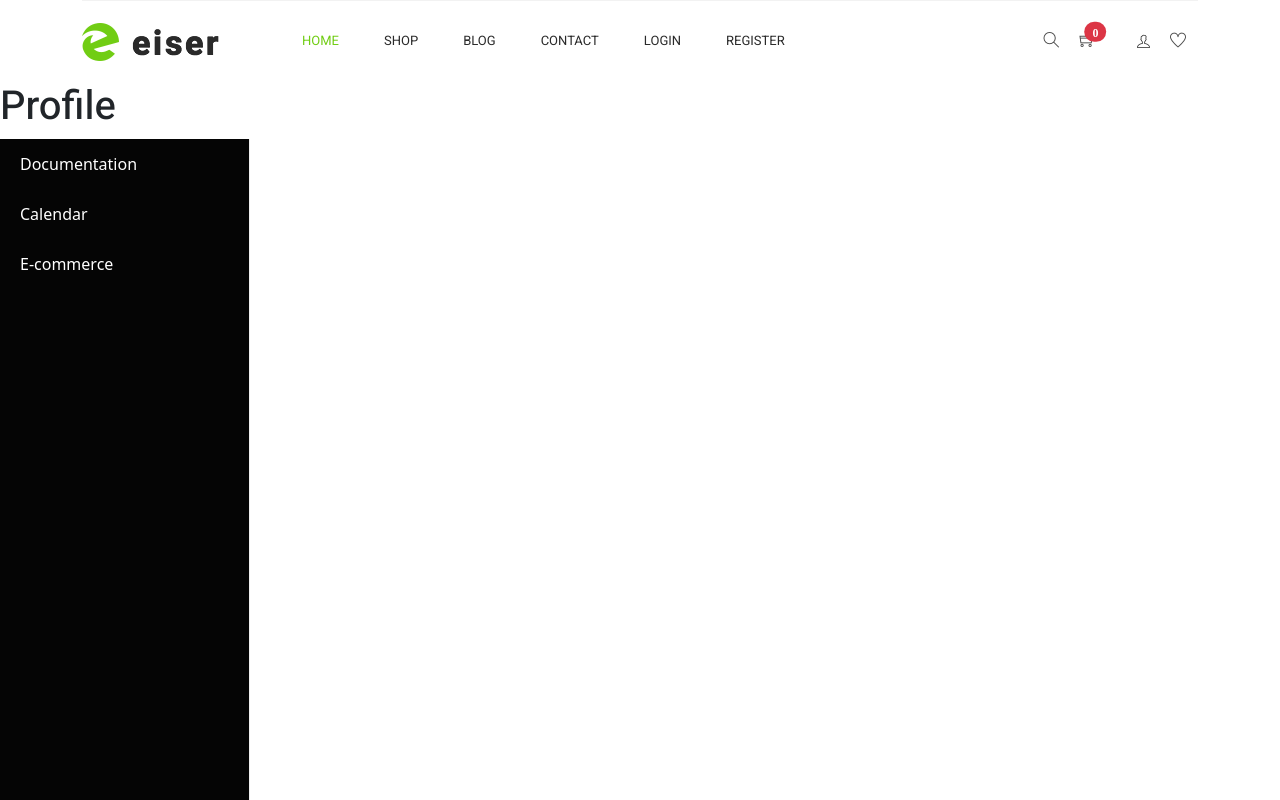
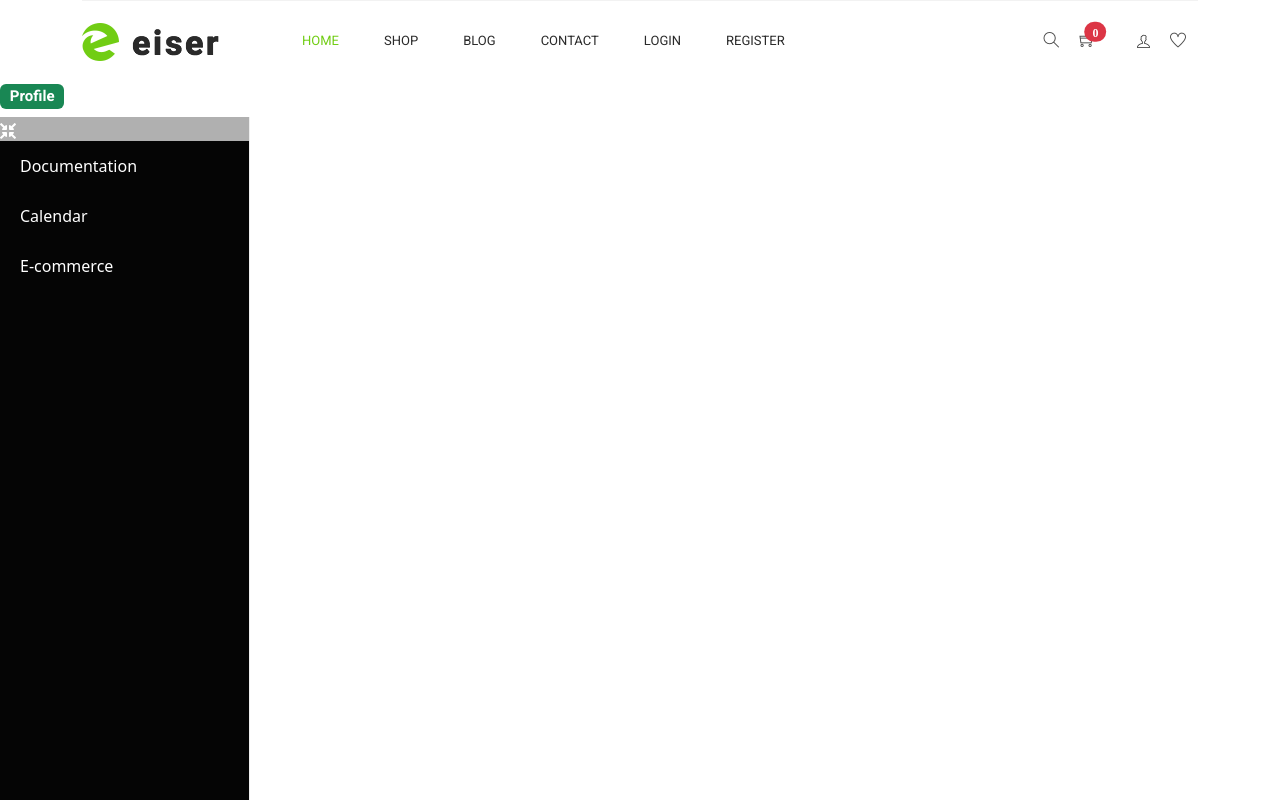
Before and after one commit to HussamFull/tshop, a React (Vite) app: page /profile in a window 1280 px wide. Shown: the top 800 px of the page. Built offline with nearby package versions, Linux system fonts and the light colour scheme; no server answers.

Commit message:
toggleCollapsed

```diff
--- a/package.json
+++ b/package.json
@@ -16,6 +16,7 @@
     "react-bootstrap": "^2.10.7",
     "react-dom": "^18.3.1",
     "react-hook-form": "^7.54.2",
+    "react-icons": "^5.4.0",
     "react-pro-sidebar": "^1.1.0",
     "react-router-dom": "^7.1.3",
     "react-toastify": "^11.0.3"
--- a/src/components/user/navbar/Navbar.jsx
+++ b/src/components/user/navbar/Navbar.jsx
@@ -6,20 +6,17 @@ import register from '../../../pages/user/register/Register'
 import Cart from '../../../pages/user/cart/Cart'
 import { CartContext } from '../context/CartContext'
 
-
-
-
-
-
-
-
-
-
-
 export default function CustomNavbar() {
 
 
   const {cartCount} = useContext(CartContext);
+
+  const logout = ()=>{
+
+
+  }
+
+
 
 
 
@@ -136,7 +133,7 @@ export default function CustomNavbar() {
                             <Link className="nav-link" to={'Profile'}>Profile</Link>
                           </li>
                           <li className="nav-item">
-                            <Link className="nav-link" to={'#'}>Logout</Link>
+                            <Link className="nav-link" to={logout}>Logout</Link>
                           </li>
                         </ul>
                       </li>
--- a/src/components/user/sidebar/CustomSidebar.jsx
+++ b/src/components/user/sidebar/CustomSidebar.jsx
@@ -2,13 +2,29 @@ import React from "react";
 import { Sidebar, Menu, MenuItem } from "react-pro-sidebar";
 import { Link } from "react-router-dom";
 import style from "./sidebar.module.css";
+import { FaExpandArrowsAlt } from "react-icons/fa";
+
+import { useState } from "react";
+
+
+import { FaCompressArrowsAlt } from "react-icons/fa";
+
+
 
 export default function CustomSidebar() {
+   const [isCollapsed, setIsCollapsed] = useState(false);
+  const toggleCollapsed = () => {
+    setIsCollapsed(!isCollapsed);
+  }
   return (
     <>
 
 
-     <Sidebar className={style.sidebar}>
+     <Sidebar collapsed={isCollapsed} className={style.sidebar}>
+
+    {isCollapsed ?  <FaExpandArrowsAlt    onClick={toggleCollapsed} /> : < FaCompressArrowsAlt  onClick={toggleCollapsed} />}
+
+
   <Menu
  className={style.sidebar}
   >
--- a/src/components/user/sidebar/sidebar.module.css
+++ b/src/components/user/sidebar/sidebar.module.css
@@ -1,7 +1,7 @@
 .sidebar {
     background-color: #050505;
     /*لونالخلفية*/color: #ffffff;
-    /*لونالنص*/height: 100vh;
+    /*لونالنص*/height: 900vh;
     /*الارتفاع*/width: 250px;
 
 
--- a/src/pages/user/profile/Profile.jsx
+++ b/src/pages/user/profile/Profile.jsx
@@ -1,5 +1,6 @@
 import React from 'react'
 import CuostmSidebar from '../../../components/user/sidebar/CustomSidebar'
+import { Badge } from 'react-bootstrap';
 
 
 
@@ -7,7 +8,10 @@ import CuostmSidebar from '../../../components/user/sidebar/CustomSidebar'
 export default function Profile() {
   return (
     <>
-        <h1>Profile</h1>
+
+        <h5>
+        <Badge bg="success">Profile</Badge>
+        </h5>
         <CuostmSidebar />
 
 
```
Also changed, not shown: 1 other file (tests, documents, lock files or other folders).
